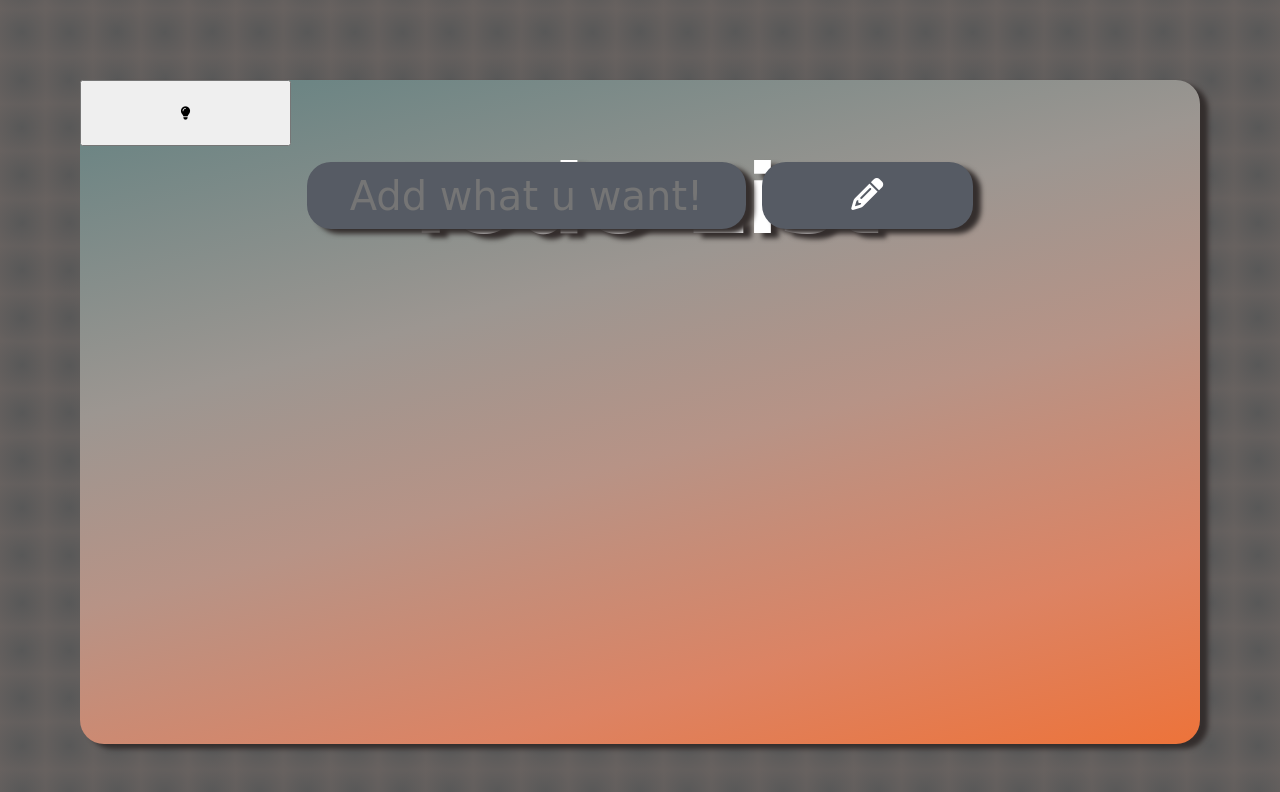
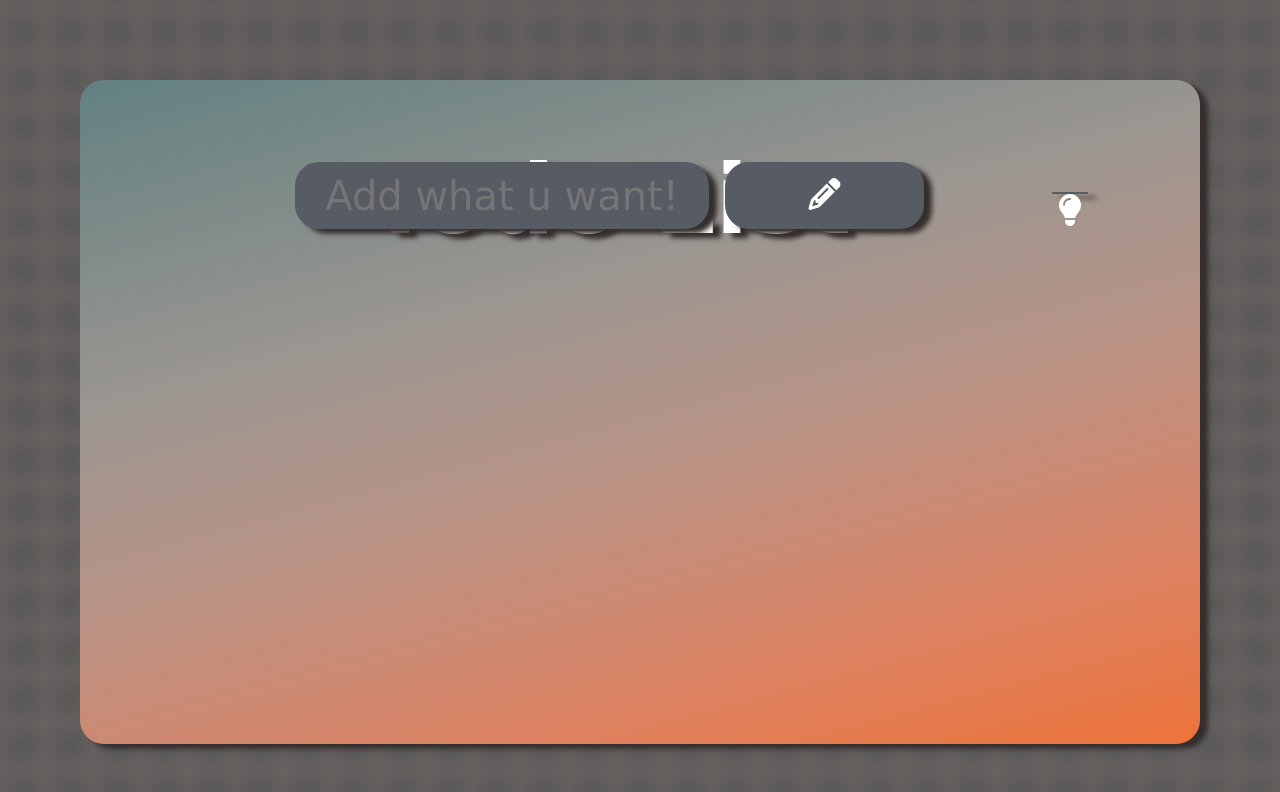
Before and after one commit to DRINGOT/Todo-list, a plain HTML site: page index.html in a window 1280 px wide. Drawn offline with Linux system fonts and the light colour scheme; a web font is replaced by a local one.

Commit message:
add style for button darkMode & create theme DarkMode on body in style.css

```diff
--- a/script.js
+++ b/script.js
@@ -4,7 +4,7 @@ let button = document.getElementById("enter");
 let input = document.getElementById("userinput");
 let ul = document.querySelector("ul");
 let li;
-
+const darkMode = document.getElementById("buttonDarkMode");
 //Functions
 function inputLength() {
     return input.value.length;
@@ -82,3 +82,11 @@ function Capitalize() {
 ul.addEventListener('click', strikeThrough);
 button.addEventListener("click", addListAfterClick);
 input.addEventListener("keypress", addListAfterKeyPress);
+darkMode.addEventListener("click", changeTheme);
+
+//function Darkmode
+function changeTheme(ev) {
+    if (ev.target.tagName === "BUTTON") {
+        document.body.classList.toggle("darkMode");
+    }
+}
--- a/style.css
+++ b/style.css
@@ -30,7 +30,7 @@ body {
     display: grid;
     grid-template-columns: 1fr 1fr 1fr 1fr 1fr;
     grid-template-rows: 10% 10% 1fr 1fr 1fr;
-    grid-template-areas: ". h1 h1 h1 ." " . input input enter." ". ul ul . ." ". ul ul . ." ". ul ul . .";
+    grid-template-areas: ". h1 h1 h1 theme" " . input input enter." ". ul ul . ." ". ul ul . ." ". ul ul . .";
     grid-gap: 1rem;
     min-height: 83vh;
     background-image: linear-gradient(165deg, #628181, #9C9691 35%, #B79386 55%, #DC8363 80%, #ED733A);
@@ -105,3 +105,23 @@ li {
     text-decoration: line-through;
     color: #fff;
 }
+
+/* dmode */
+
+#buttonDarkMode {
+    grid-area: theme;
+    margin-top: 7rem;
+    margin-bottom: 7rem;
+    margin-left: 7rem;
+    margin-right: 7rem;
+    border: none;
+    font-size: 2rem;
+    background-color: #565b64;
+    color: #fff;
+    border-radius: 1.5rem;
+    box-shadow: 0.5rem 0.3rem 0.3rem #342e2d;
+}
+
+body.darkMode {
+    background-image: none;
+}
```
